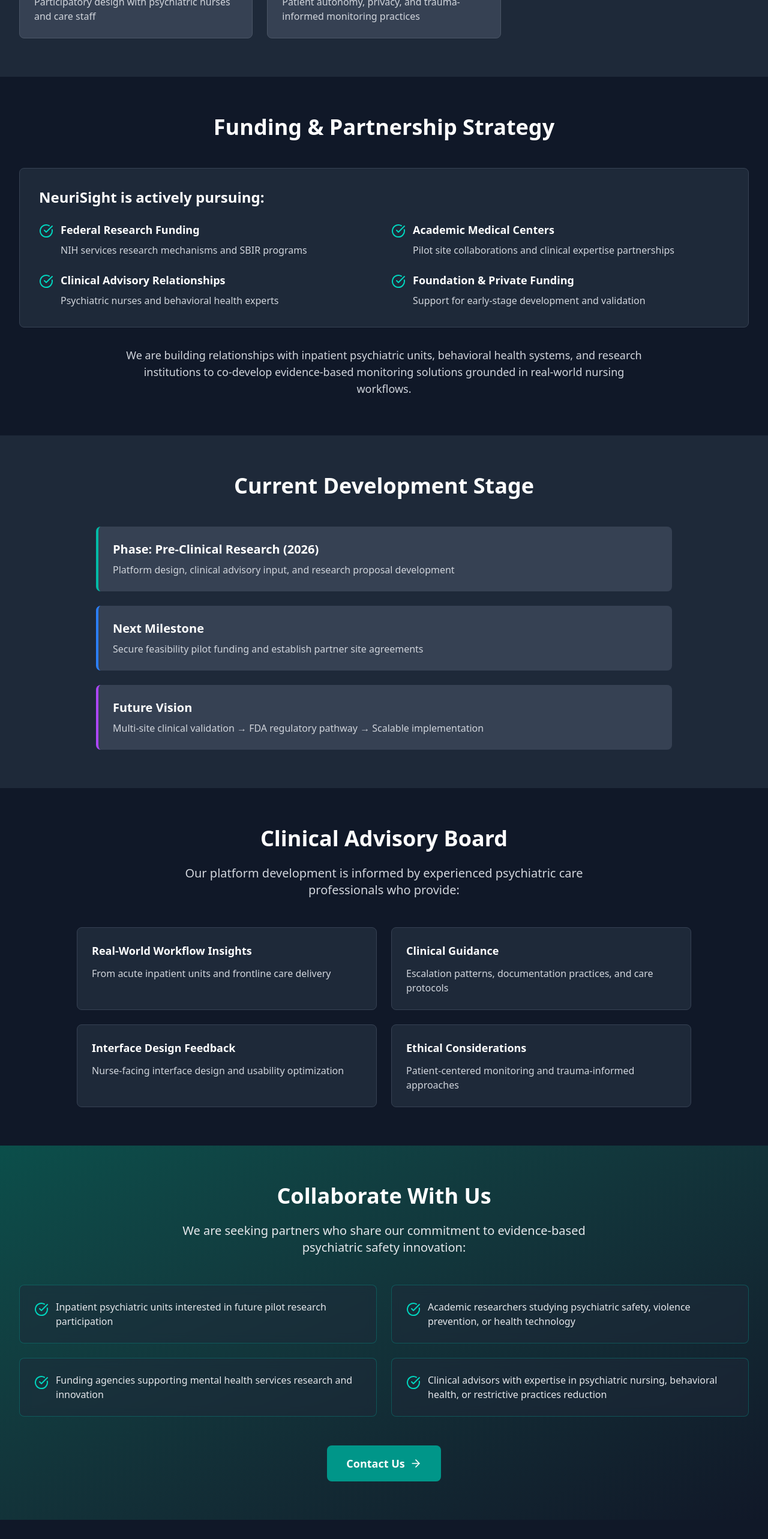
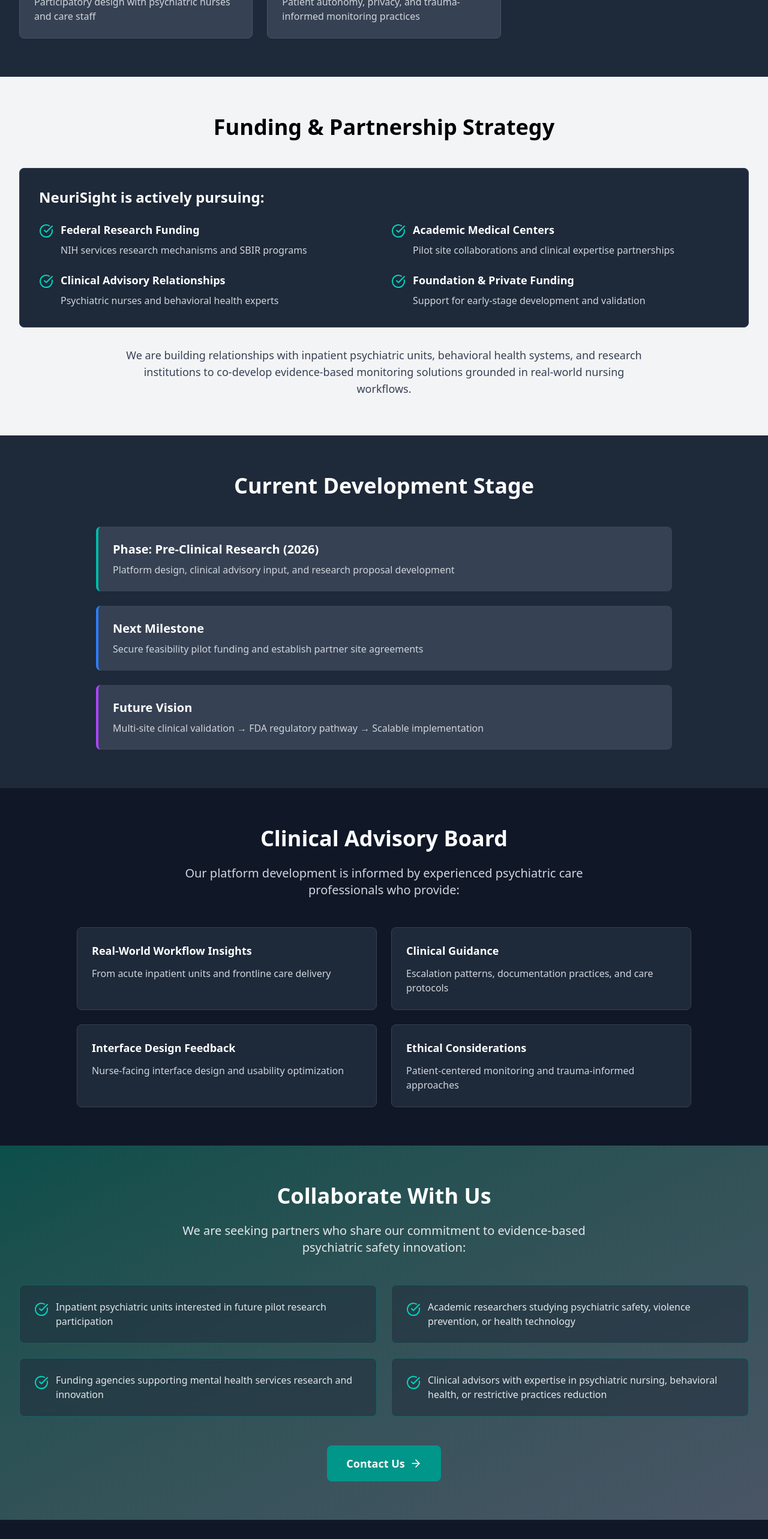
Before and after one commit to neurisight/mindwatch-landing, a React (Vite) app: page /research in a window 1280 px wide. Shown: the part 1020-3586 px from the top of the page at 60% size. Built offline with nearby package versions, Linux system fonts and the light colour scheme.

Commit message:
color adjustment /research funding section

```diff
--- a/src/pages/Research.jsx
+++ b/src/pages/Research.jsx
@@ -77,9 +77,9 @@ const Research = () => {
       </section>
 
       {/* Funding & Partnership Strategy */}
-      <section className="py-16 bg-gray-900">
+      <section className="py-16 bg-gray-100">
         <div className="max-w-7xl mx-auto px-4 sm:px-6 lg:px-8">
-          <h2 className="text-3xl md:text-4xl font-bold text-white text-center mb-12">
+          <h2 className="text-3xl md:text-4xl font-bold text-black text-center mb-12">
             Funding & Partnership Strategy
           </h2>
 
@@ -121,7 +121,7 @@ const Research = () => {
             </div>
           </div>
 
-          <p className="text-lg text-gray-300 text-center max-w-4xl mx-auto">
+          <p className="text-lg text-gray-700 text-center max-w-4xl mx-auto">
             We are building relationships with inpatient psychiatric units, behavioral health systems, and research institutions to co-develop evidence-based monitoring solutions grounded in real-world nursing workflows.
           </p>
         </div>
@@ -208,7 +208,7 @@ const Research = () => {
       </section>
 
       {/* Collaborate With Us */}
-      <section className="py-16 bg-gradient-to-br from-teal-900 to-gray-900">
+      <section className="py-16 bg-gradient-to-br from-teal-900 to-gray-600">
         <div className="max-w-7xl mx-auto px-4 sm:px-6 lg:px-8">
           <h2 className="text-3xl md:text-4xl font-bold text-white text-center mb-6">
             Collaborate With Us
```
